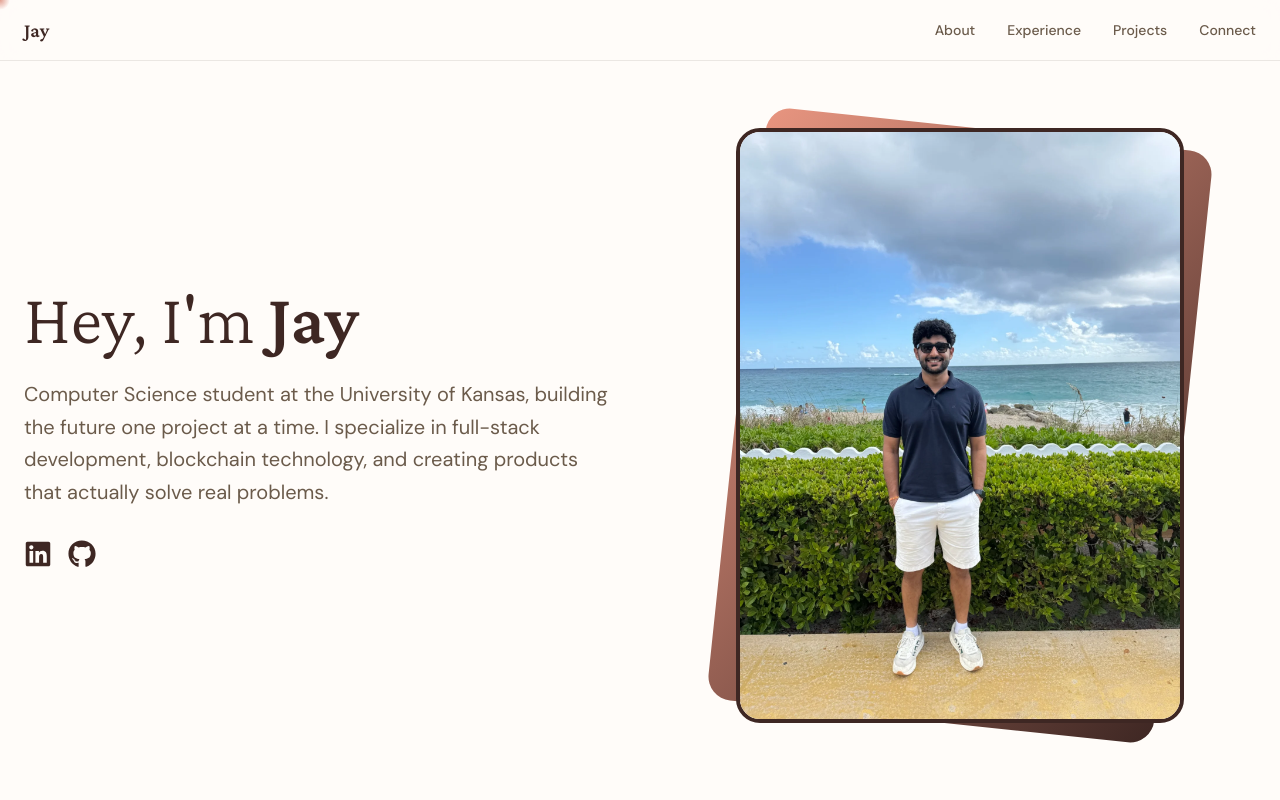
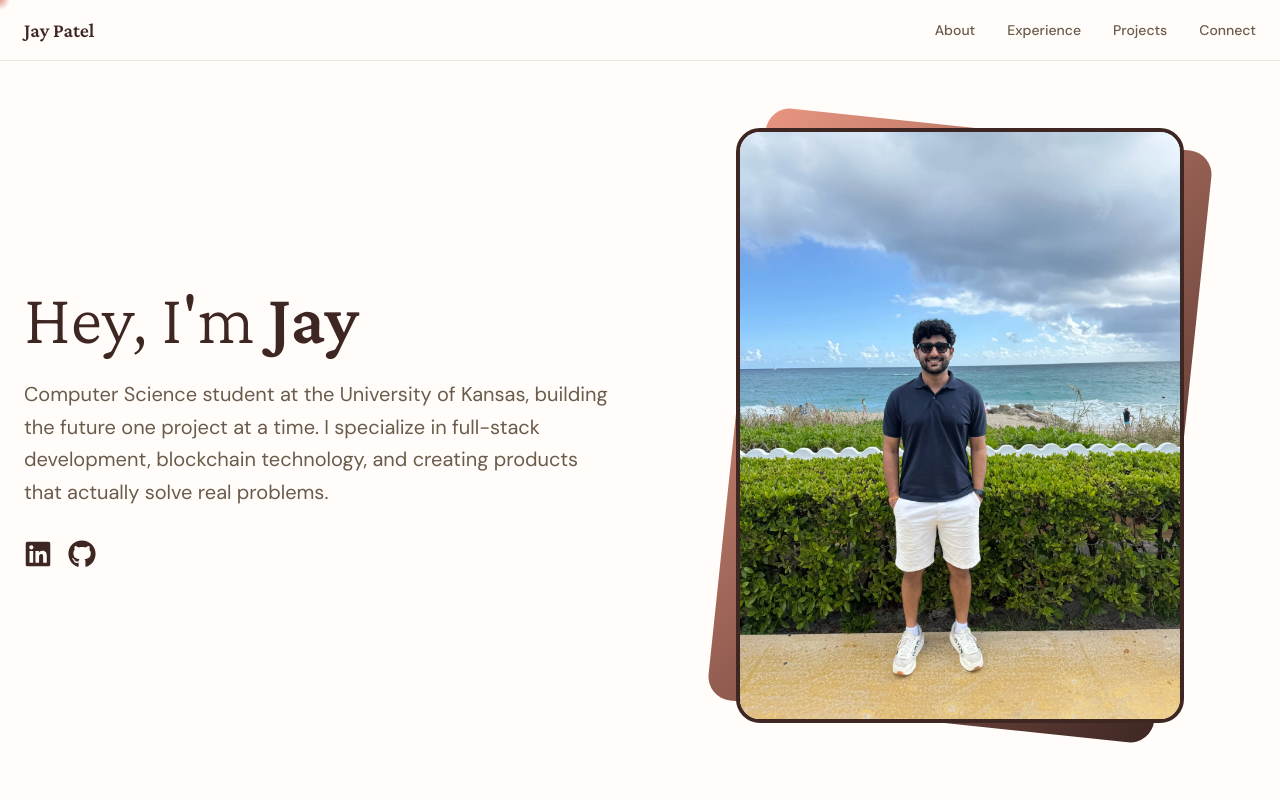
Before and after one commit to JayP04/portfolio, a Next.js app: page / in a window 1280 px wide. Shown: the top 800 px of the page. Built offline with nearby package versions, Linux system fonts and the light colour scheme.

Commit message:
navbar name change

```diff
--- a/components/Navigation.tsx
+++ b/components/Navigation.tsx
@@ -43,7 +43,7 @@ export default function Navigation() {
         <div className="max-w-7xl mx-auto px-6 py-4">
           <div className="flex justify-between items-center">
             <Link href="/" className="text-xl font-display font-semibold text-coffee-900">
-              Jay
+              Jay Patel
             </Link>
             <ul className="flex gap-8">
               {navLinks.map((link) => (
```
